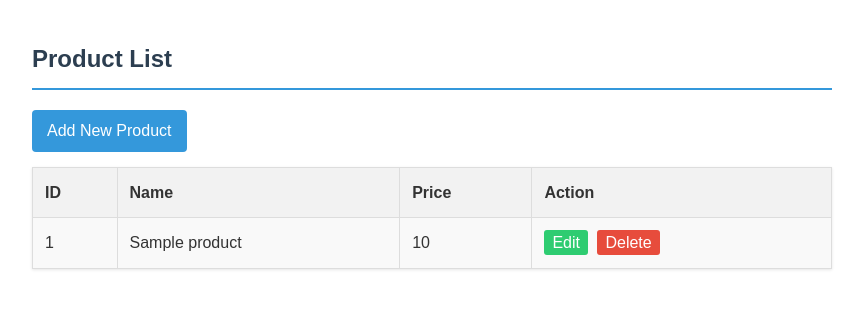
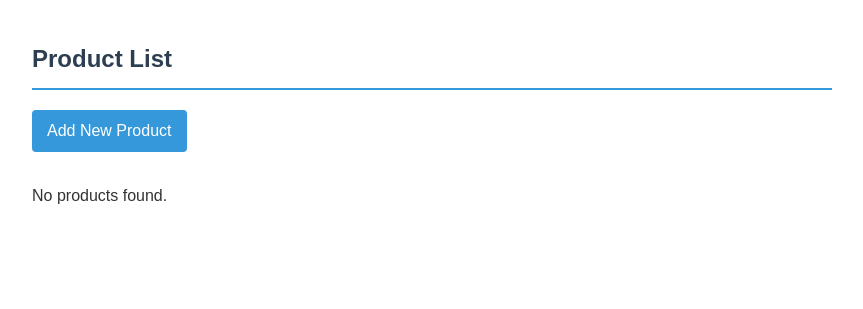
Before and after one commit to Marady-code/PHP_RUPP, a PHP site: page /DBProduct/index.php in a window 1280 px wide. Shown: the top 309 px of the page, without its empty margins (208-1071 px from the left). Run offline with PHP 8.4, Linux system fonts and the light colour scheme; tables that the repository leaves empty or names only in its code hold one stand-in row (values such as "Sample post").

Commit message:
modify isActive

```diff
--- a/DBProduct/index.php
+++ b/DBProduct/index.php
@@ -6,7 +6,7 @@
     $limit = 10;
     $offset = ($page - 1) * $limit;
 
-    $sql = "SELECT * FROM products LIMIT $limit OFFSET $offset";
+    $sql = "SELECT * FROM products WHERE isActive = 1 LIMIT $limit OFFSET $offset";
     $result = $conn->query($sql);
 ?>
 
@@ -80,14 +80,19 @@
         }
 
         .edit-link {
-            background-color: #2ecc71;
+            background-color:rgb(32, 164, 87);
             color: white;
         }
 
         .delete-link {
-            background-color: #e74c3c;
+            background-color: rgb(227, 12, 12);
             color: white;
         }
+
+        .delete-link:hover{
+            background-color:rgb(194, 7, 7);
+        }
+
 
         .pagination {
             display: flex;
@@ -134,8 +139,12 @@
                     <td class="action-links">
                         <a href="edit.php?id=<?= $row['id']; ?>" class="edit-link">Edit</a>
                         <a href="delete.php?id=<?= $row['id']; ?>"
-                        class="delete-link"
-                        onclick="return confirm('Are you sure you want to delete this product?');">Delete</a>
+                            class="pushable delete-link"
+                            onclick="return confirm('Are you sure you want to delete this product?');">
+                            <span class="shadow"></span>
+                            <span class="edge"></span>
+                            <span class="front">Delete</span>
+                        </a>
                     </td>
                 </tr>
                 <?php endwhile; ?>
```
Also changed, not shown: DBProduct/delete.php (added, +19 -0 lines).
